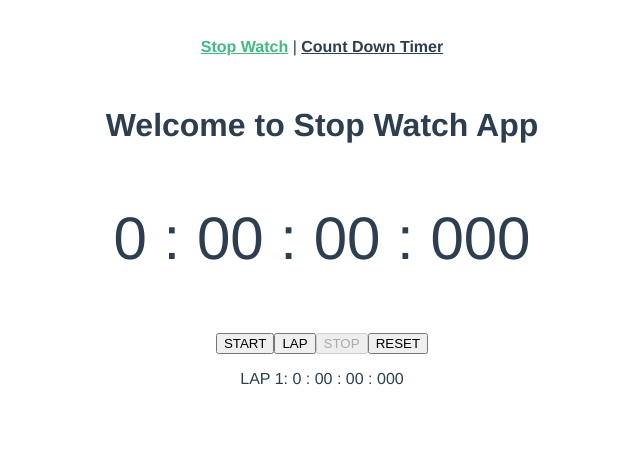
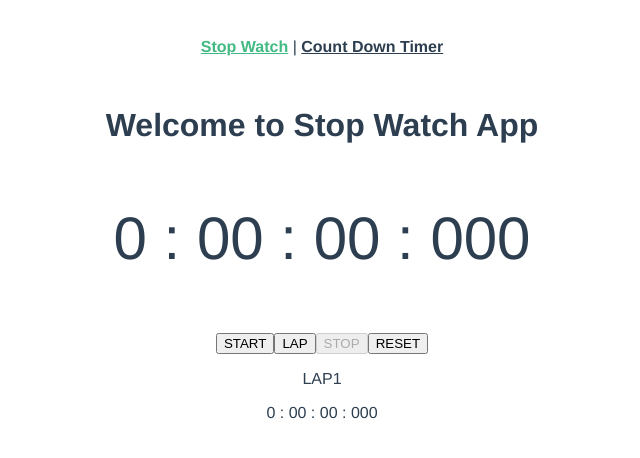
Before and after one commit to Taurin190/vue-stopwatch, a Vue app: page / in a window 1280 px wide. Both pictures are taken after a click on the button "LAP". Shown: the top 458 px of the page, without its empty margins (318-958 px from the left). Built offline with nearby package versions, Linux system fonts and the light colour scheme.

Commit message:
refactoring make common display for timer

```diff
--- a/src/components/CountDown.vue
+++ b/src/components/CountDown.vue
@@ -1,13 +1,7 @@
 <template>
   <div>
       <h1>{{ msg }}</h1>
-      <div><p class="watch">
-          {{ hours }} :
-          {{ minutes | zeroPad }} :
-          {{ seconds | zeroPad}} :
-          {{ milliSeconds | zeroPad(3)}}
-          </p>
-      </div>
+      <TimerDisplay class="large-display" :time="time" :isLarge="true" />
       <div>
           <span>
             <label>Hours: </label>
@@ -34,10 +28,15 @@
   </div>
 </template>
 <script>
+import TimerDisplay from '@/components/TimerDisplay.vue'
+
 export default {
   name: 'CountDown',
   props: {
     msg: String
+  },
+  components: {
+      TimerDisplay
   },
   data() {
       return {
@@ -85,18 +84,6 @@ export default {
       }
   },
   computed: {
-      hours() {
-          return Math.floor(this.time / 1000 / 60 / 60);
-      },
-      minutes() {
-          return Math.floor(this.time / 1000 / 60) % 60;
-      },
-      seconds() {
-          return Math.floor(this.time / 1000) % 60;
-      },
-      milliSeconds() {
-          return Math.floor(this.time % 1000);
-      },
       canStart() {
           return (this.time > 0);
       }
--- a/src/components/StopWatch.vue
+++ b/src/components/StopWatch.vue
@@ -1,13 +1,7 @@
 <template>
   <div>
       <h1>{{ msg }}</h1>
-      <div><p class="watch">
-          {{ hours }} :
-          {{ minutes | zeroPad }} :
-          {{ seconds | zeroPad}} :
-          {{ milliSeconds | zeroPad(3)}}
-          </p>
-      </div>
+      <TimerDisplay class="large-display" :time="diffTime" :isLarge="true" />
       <div>
           <button @click="startTimer" :disabled="isRunning">START</button>
           <button @click="lapTimer" >LAP</button>
@@ -17,22 +11,24 @@
       <div>
           <ul>
               <li v-for="(lap, index) in lapTimes" :key="lap.id">
-                  <p>LAP {{ index + 1}}:
-                      {{ lap.hours }} :
-                      {{ lap.minutes | zeroPad }} :
-                      {{ lap.seconds | zeroPad}} :
-                      {{ lap.milliSeconds | zeroPad(3)}}
-                      </p>
+                  <p>LAP{{ index + 1}}
+                      <TimerDisplay :time="lap.time" :isLarge="false" />
+                  </p>
               </li>
           </ul>
       </div>
   </div>
 </template>
 <script>
+import TimerDisplay from '@/components/TimerDisplay.vue'
+
 export default {
   name: 'StopWatch',
   props: {
     msg: String
+  },
+  components: {
+      TimerDisplay
   },
   data () {
       return {
@@ -60,10 +56,7 @@ export default {
       lapTimer: function() {
           console.log("LAP");
           this.lapTimes.push({
-              hours: this.hours,
-              minutes: this.minutes,
-              seconds: this.seconds,
-              milliSeconds: this.milliSeconds
+              time: this.diffTime
               })
       },
       stopTimer: function() {
@@ -77,38 +70,9 @@ export default {
           this.diffTime = 0
           this.stoppedTime = 0
           this.lapTimes = []
-      }
-  },
-  computed: {
-      hours() {
-          return Math.floor(this.diffTime / 1000 / 60 / 60);
       },
-      minutes() {
-          return Math.floor(this.diffTime / 1000 / 60) % 60;
-      },
-      seconds() {
-          return Math.floor(this.diffTime / 1000) % 60;
-      },
-      milliSeconds() {
-          return Math.floor(this.diffTime % 1000);
-      },
-      classStart() {
-
-      },
-      classStop() {
-          return {
-
-          }
-      },
-      classReset() {
-
-      }
-  },
-  filters: {
-      zeroPad: function(value, num) {
-          var num = typeof num !== 'undefined' ? num : 2;
-          value = value.toString()
-          return value.padStart(num, "0");
+      updateTimeStr: function(timeText) {
+          time_str = timeText;
       }
   }
 }
@@ -118,7 +82,4 @@ ul {
     list-style: none;
     padding-inline-start: 0;
 }
-.watch {
-    font-size: 60px;
-}
 </style>
--- /dev/null
+++ b/src/components/TimerDisplay.vue
@@ -0,0 +1,42 @@
+<template>
+<div>
+    <p :class="{watch : isLarge}">
+        {{ hours }} :
+        {{ minutes | zeroPad }} :
+        {{ seconds | zeroPad}} :
+        {{ milliSeconds | zeroPad(3)}}
+    </p>
+</div>
+</template>
+<script>
+export default {
+    name: 'TimerDisplay',
+    props: ["time", "isLarge"],
+    computed: {
+      hours() {
+          return Math.floor(this.time / 1000 / 60 / 60);
+      },
+      minutes() {
+          return Math.floor(this.time / 1000 / 60) % 60;
+      },
+      seconds() {
+          return Math.floor(this.time / 1000) % 60;
+      },
+      milliSeconds() {
+          return Math.floor(this.time % 1000);
+      }
+    },
+    filters: {
+      zeroPad: function(value, num) {
+          var num = typeof num !== 'undefined' ? num : 2;
+          value = value.toString()
+          return value.padStart(num, "0");
+      }
+    }
+}
+</script>
+<style>
+.watch {
+    font-size: 60px;
+}
+</style>
```
